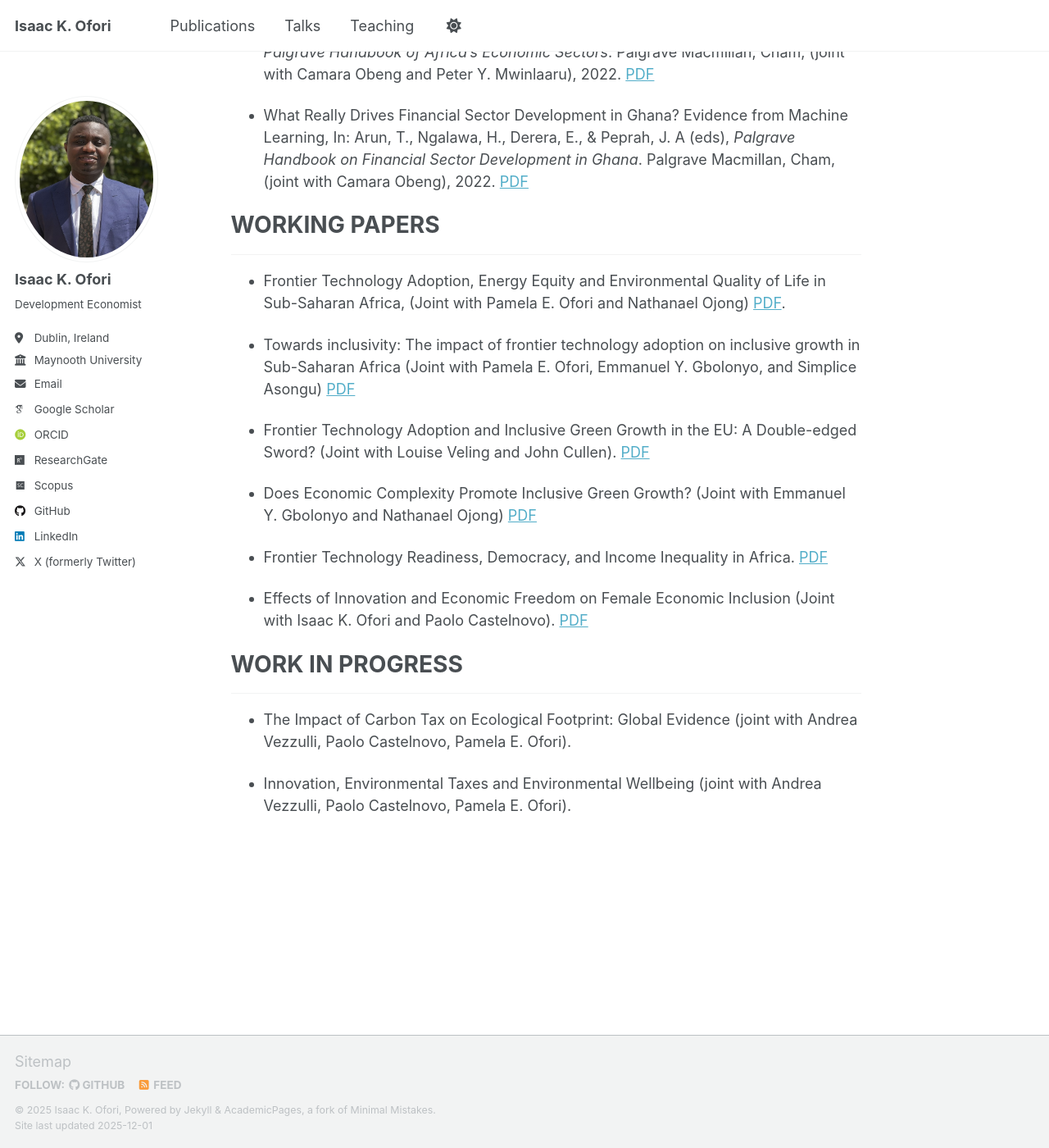
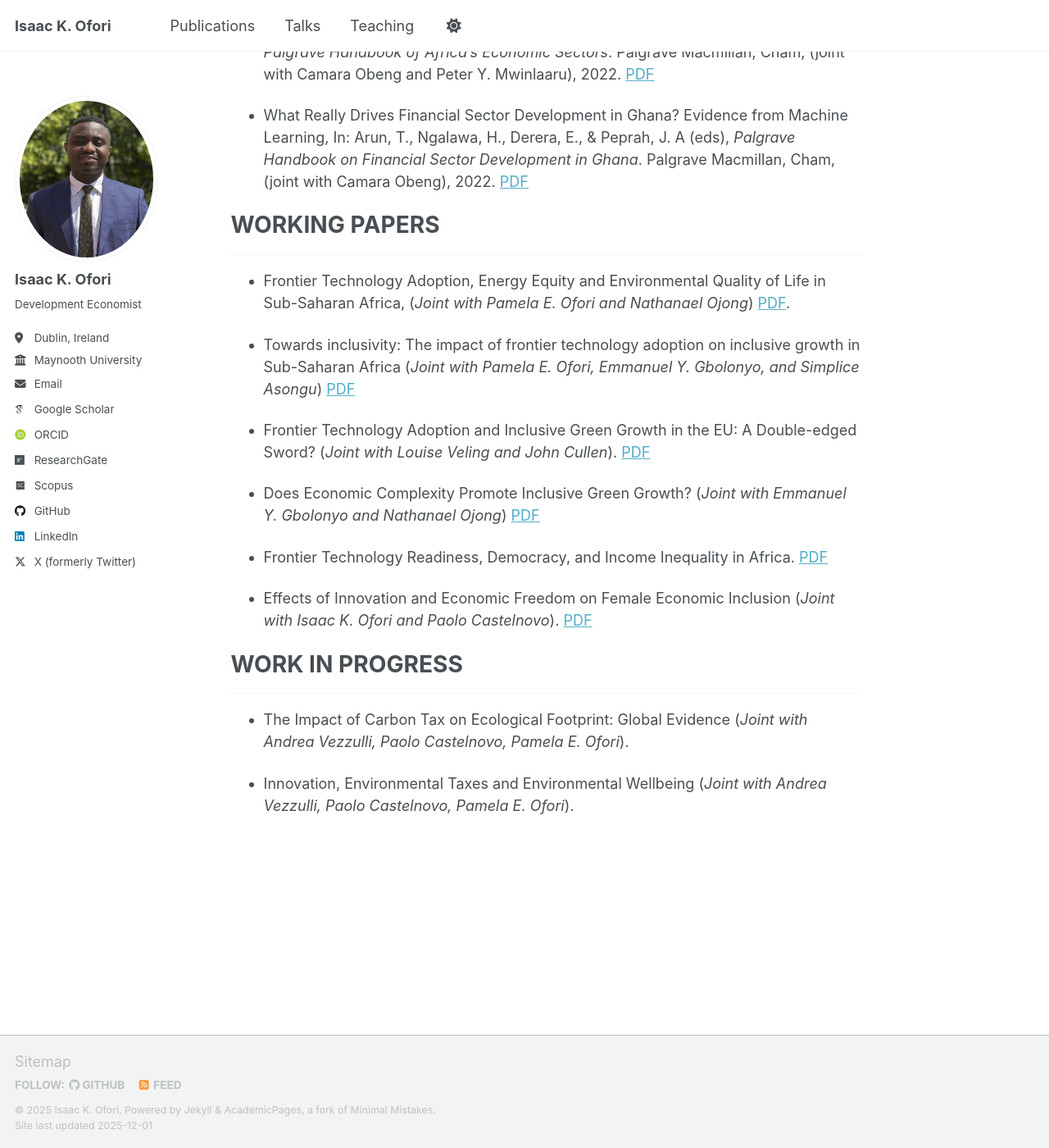
Before and after one commit to ikofori/ikofori.github.io, a Jekyll site: the page built from _pages/research.md, in a window 1280 px wide and 1400 px high, scrolled down 2111 px. Shown: the whole window at 82% size. Built offline with Jekyll 4.4.1, drawn with Linux system fonts in a browser that asks for light colours; some web fonts are replaced; a script that is not in the unit is left out; some of the changed text lies outside the part shown.

```diff
--- a/_pages/research.md
+++ b/_pages/research.md
@@ -46,7 +46,7 @@ permalink: /research/
 
 # BOOK CHAPTER
 - - -
-- Veling, L. & **Ofori, I. K.** (eds). The Sustainable Enterprise: Transforming Business For The Future, OAK TREE PRESS, Cork T12 XY2N, 2024. <br/>
+- Veling, L. & **Ofori, I. K.** (eds). *The Sustainable Enterprise: Transforming Business For The Future*, OAK TREE PRESS, Cork T12 XY2N, 2024. <br/>
 
 - Inclusive Green Growth in OECD Countries: Insight from the Lasso Regularisation and Inferential Techniques, *Artificial Intelligence and Engineering Mathematics: Foundations, Techniques, and Applications*, (joint with Andrea Vezzulli, Isaac K. Ofori and Emmanuel Gbolonyo), 2023. [PDF](https://www.taylorfrancis.com/chapters/edit/10.1201/9781003283980-18/inclusive-green-growth-oecd-countries-insight-lasso-regularization-inferential-techniques-andrea-vezzulli-isaac-ofori-pamela-ofori-emmanuel-gbolonyo) <br/>
 
@@ -57,22 +57,22 @@ permalink: /research/
 
 # WORKING PAPERS
 - - -
-- Frontier Technology Adoption, Energy Equity and Environmental Quality of Life in Sub-Saharan Africa, (Joint with Pamela E. Ofori and Nathanael Ojong) [PDF](https://drive.google.com/file/d/1dJJYiKMk4KwYyge8UGNHwFwkVIyDwoVd/view?usp=drive_link). <br/>
+- Frontier Technology Adoption, Energy Equity and Environmental Quality of Life in Sub-Saharan Africa, (*Joint with Pamela E. Ofori and Nathanael Ojong*) [PDF](https://drive.google.com/file/d/1dJJYiKMk4KwYyge8UGNHwFwkVIyDwoVd/view?usp=drive_link). <br/>
 
-- Towards inclusivity: The impact of frontier technology adoption on inclusive growth in Sub-Saharan Africa (Joint with Pamela E. Ofori, Emmanuel Y. Gbolonyo, and Simplice Asongu) [PDF](https://drive.google.com/file/d/1swD0_jjz9HQQx_cigzbFm9ao-h9Su6z5/view?usp=drive_link) <br/>
+- Towards inclusivity: The impact of frontier technology adoption on inclusive growth in Sub-Saharan Africa (*Joint with Pamela E. Ofori, Emmanuel Y. Gbolonyo, and Simplice Asongu*) [PDF](https://drive.google.com/file/d/1swD0_jjz9HQQx_cigzbFm9ao-h9Su6z5/view?usp=drive_link) <br/>
 
-- Frontier Technology Adoption and Inclusive Green Growth in the EU: A Double-edged Sword? (Joint with Louise Veling and John Cullen). [PDF](https://drive.google.com/file/d/1_y05ShxafXg3mucVArz_o6TcIlItKU8O/view?usp=drive_link) <br/>
+- Frontier Technology Adoption and Inclusive Green Growth in the EU: A Double-edged Sword? (*Joint with Louise Veling and John Cullen*). [PDF](https://drive.google.com/file/d/1_y05ShxafXg3mucVArz_o6TcIlItKU8O/view?usp=drive_link) <br/>
 
-- Does Economic Complexity Promote Inclusive Green Growth? (Joint with Emmanuel Y. Gbolonyo and Nathanael Ojong) [PDF](https://hdl.handle.net/10419/298785) <br/>
+- Does Economic Complexity Promote Inclusive Green Growth? (*Joint with Emmanuel Y. Gbolonyo and Nathanael Ojong*) [PDF](https://hdl.handle.net/10419/298785) <br/>
 
 - Frontier Technology Readiness, Democracy, and Income Inequality in Africa. [PDF](https://hdl.handle.net/10419/298788) <br/>
 
-- Effects of Innovation and Economic Freedom on Female Economic Inclusion (Joint with Isaac K. Ofori and Paolo Castelnovo). [PDF](https://www.econstor.eu/bitstream/10419/298786/1/Ofori-Female-Economic-Inclusion.pdf) <br/>
+- Effects of Innovation and Economic Freedom on Female Economic Inclusion (*Joint with Isaac K. Ofori and Paolo Castelnovo*). [PDF](https://www.econstor.eu/bitstream/10419/298786/1/Ofori-Female-Economic-Inclusion.pdf) <br/>
 
 
 # WORK IN PROGRESS
 - - -
 
-- The Impact of Carbon Tax on Ecological Footprint: Global Evidence (joint with Andrea Vezzulli, Paolo Castelnovo, Pamela E. Ofori). <br/>
+- The Impact of Carbon Tax on Ecological Footprint: Global Evidence (*Joint with Andrea Vezzulli, Paolo Castelnovo, Pamela E. Ofori*). <br/>
 
-- Innovation, Environmental Taxes and Environmental Wellbeing (joint with Andrea Vezzulli, Paolo Castelnovo, Pamela E. Ofori).
+- Innovation, Environmental Taxes and Environmental Wellbeing (*Joint with Andrea Vezzulli, Paolo Castelnovo, Pamela E. Ofori*).
```
